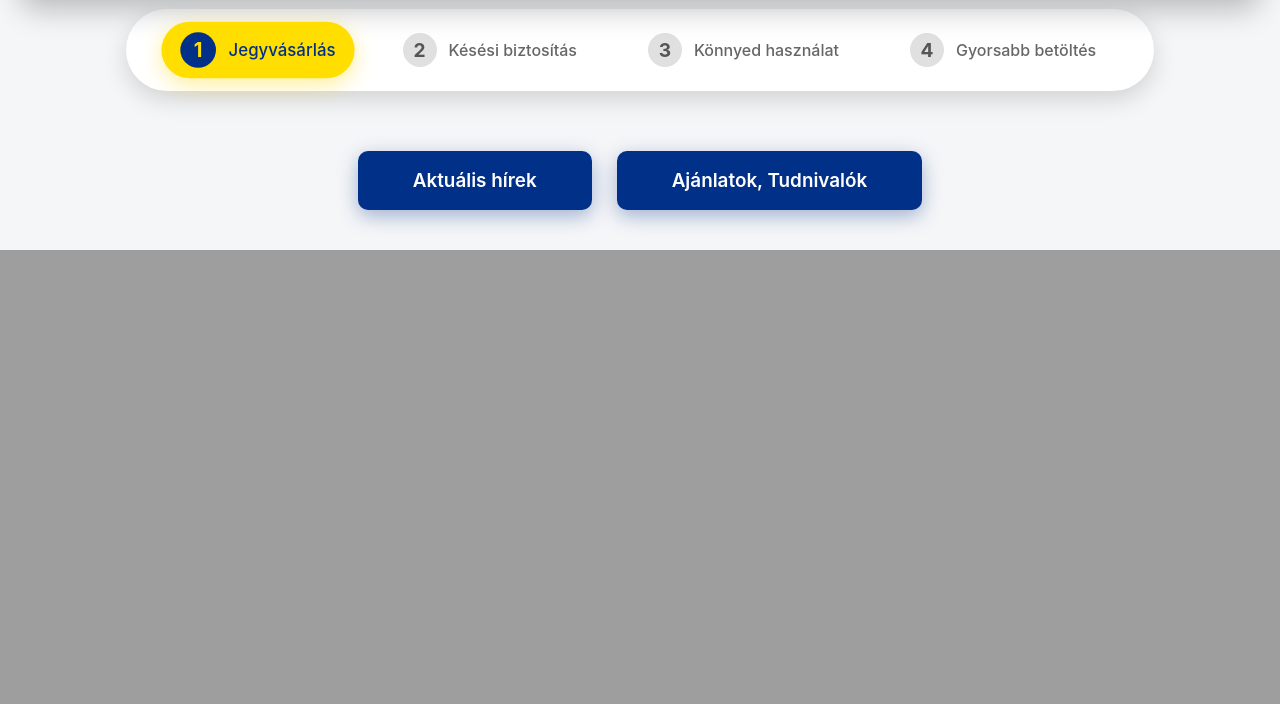
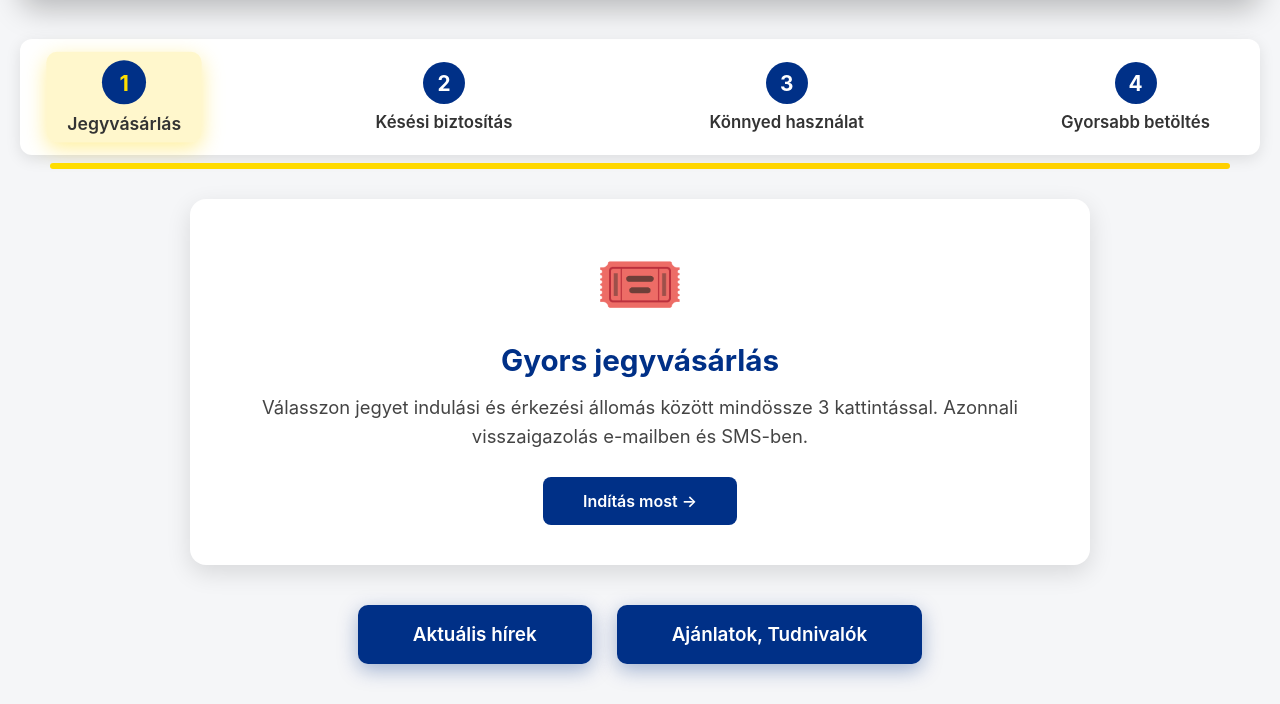
Before and after one commit to hszabolcss/M-vER, a PHP site: page / in a window 1280 px wide. Shown: the part 628-1332 px from the top of the page. Before the commit the page ends 878 px from the top, so only its background shows below. Run offline with PHP 8.4, Linux system fonts and the light colour scheme.

Commit message:
design update

```diff
--- a/index.html
+++ b/index.html
@@ -33,11 +33,12 @@
     </div>
   </header>
 
-  <!-- Hero + bal oldali doboz -->
+  <!-- Hero rész -->
   <div class="hero-container">
     <div class="hero">
       <img src="https://picsum.photos/id/1015/1400/520" alt="Hegyi táj" class="hero-bg">
 
+      <!-- Bal oldali kék panel -->
       <div class="service-panel">
         <div class="panel-title">Jegyvásárlás, menetrend</div>
 
@@ -60,9 +61,9 @@
     </div>
   </div>
 
-  <!-- Lépések sáv -->
-  <div class="progress-container">
-    <div class="progress-bar" id="steps">
+  <!-- Lépések sáv + progress csík -->
+  <div class="progress-section">
+    <div class="progress-bar">
       <div class="step active" data-step="1">
         <div class="number">1</div>
         <div class="label">Jegyvásárlás</div>
@@ -80,6 +81,21 @@
         <div class="label">Gyorsabb betöltés</div>
       </div>
     </div>
+
+    <!-- Sárga progress csík -->
+    <div class="progress-track">
+      <div class="progress-fill" id="main-progress"></div>
+    </div>
+  </div>
+
+  <!-- DINAMIKUS TARTALOM – a lépések alatt (pontosan ahogy a képen van) -->
+  <div class="dynamic-content" id="dynamic-content">
+    <div class="dynamic-box">
+      <div class="dynamic-icon" id="dynamic-icon">🎟️</div>
+      <h3 id="dynamic-title">Gyors jegyvásárlás</h3>
+      <p id="dynamic-desc">Válasszon jegyet indulási és érkezési állomás között mindössze 3 kattintással. Azonnali visszaigazolás e-mailben és SMS-ben.</p>
+      <a href="#" class="dynamic-btn">Indítás most →</a>
+    </div>
   </div>
 
   <!-- Alsó gombok -->
@@ -88,6 +104,83 @@
     <a href="#" class="big-btn">Ajánlatok, Tudnivalók</a>
   </div>
 
-  <script src="script.js"></script>
+  <script>
+    const stepData = [
+      {
+        icon: "🎟️",
+        title: "Gyors jegyvásárlás",
+        desc: "Válasszon jegyet indulási és érkezési állomás között mindössze 3 kattintással. Azonnali visszaigazolás e-mailben és SMS-ben."
+      },
+      {
+        icon: "🛡️",
+        title: "Késési biztosítás",
+        desc: "Automatikus kártérítés már 5 perc késés esetén is. A rendszer mindent intéz Ön helyett."
+      },
+      {
+        icon: "📱",
+        title: "Könnyed használat",
+        desc: "Mobilbarát felület, egyszerű és intuitív kezelőfelület. Regisztráció nélkül is használható."
+      },
+      {
+        icon: "⚡",
+        title: "Gyorsabb betöltés",
+        desc: "Optimalizált oldal, amely minden eszközön és hálózaton villámgyorsan betöltődik."
+      }
+    ];
+
+    let currentStep = 0;
+    const cycleTime = 7000; // 7 másodperc ciklusonként
+    let timerInterval = null;
+
+    function activateStep(index) {
+      // Minden lépést deaktiválunk
+      document.querySelectorAll('.step').forEach(s => s.classList.remove('active'));
+
+      // Aktiváljuk a kiválasztottat
+      const activeStep = document.querySelector(`.step[data-step="${index + 1}"]`);
+      if (activeStep) activeStep.classList.add('active');
+
+      // Frissítjük a dinamikus tartalmat
+      document.getElementById('dynamic-icon').textContent = stepData[index].icon;
+      document.getElementById('dynamic-title').textContent = stepData[index].title;
+      document.getElementById('dynamic-desc').textContent = stepData[index].desc;
+
+      currentStep = index;
+
+      // Sárga progress csík újraindítása
+      const progressFill = document.getElementById('main-progress');
+      progressFill.style.transition = 'none';
+      progressFill.style.width = '0%';
+
+      setTimeout(() => {
+        progressFill.style.transition = `width ${cycleTime}ms linear`;
+        progressFill.style.width = '100%';
+      }, 20);
+    }
+
+    function startAutoCycle() {
+      if (timerInterval) clearInterval(timerInterval);
+
+      timerInterval = setInterval(() => {
+        let next = (currentStep + 1) % stepData.length;
+        activateStep(next);
+      }, cycleTime);
+    }
+
+    // Oldal betöltésekor
+    window.onload = () => {
+      activateStep(0);
+      startAutoCycle();
+
+      // Kattintásra is lehessen váltani
+      document.querySelectorAll('.step').forEach((step, index) => {
+        step.addEventListener('click', () => {
+          clearInterval(timerInterval);
+          activateStep(index);
+          startAutoCycle();
+        });
+      });
+    };
+  </script>
 </body>
 </html>
--- a/style.css
+++ b/style.css
@@ -249,3 +249,123 @@ body {
   background: #0048b0;
   transform: translateY(-3px);
 }
+
+/* Progress section */
+.progress-section {
+  max-width: 1400px;
+  margin: 40px auto 20px;
+  padding: 0 20px;
+}
+
+.progress-bar {
+  display: flex;
+  justify-content: space-between;
+  background: white;
+  border-radius: 12px;
+  padding: 15px 30px;
+  box-shadow: 0 4px 15px rgba(0,0,0,0.1);
+  margin-bottom: 8px;
+}
+
+.step {
+  display: flex;
+  flex-direction: column;
+  align-items: center;
+  gap: 8px;
+  cursor: pointer;
+  padding: 8px 20px;
+  border-radius: 10px;
+  transition: all 0.3s;
+}
+
+.step.active {
+  background: rgba(255, 215, 0, 0.2);
+}
+
+.number {
+  width: 42px;
+  height: 42px;
+  background: #003087;
+  color: white;
+  border-radius: 50%;
+  display: flex;
+  align-items: center;
+  justify-content: center;
+  font-weight: bold;
+  font-size: 1.3rem;
+}
+
+.label {
+  font-size: 1.05rem;
+  font-weight: 600;
+  color: #333;
+  text-align: center;
+  white-space: nowrap;
+}
+
+/* Sárga progress track */
+.progress-track {
+  height: 6px;
+  background: #ddd;
+  border-radius: 3px;
+  overflow: hidden;
+  margin: 0 30px;
+}
+
+.progress-fill {
+  height: 100%;
+  background: linear-gradient(to right, #ffde00, #ffd000);
+  width: 0%;
+  transition: width 7000ms linear;
+}
+
+/* Dinamikus tartalom doboz */
+.dynamic-content {
+  max-width: 1400px;
+  margin: 30px auto;
+  padding: 0 20px;
+}
+
+.dynamic-box {
+  background: white;
+  border-radius: 16px;
+  padding: 40px 50px;
+  box-shadow: 0 8px 25px rgba(0,0,0,0.12);
+  text-align: center;
+  max-width: 900px;
+  margin: 0 auto;
+}
+
+.dynamic-icon {
+  font-size: 4.5rem;
+  margin-bottom: 15px;
+}
+
+.dynamic-box h3 {
+  font-size: 1.85rem;
+  color: #003087;
+  margin-bottom: 15px;
+}
+
+.dynamic-box p {
+  font-size: 1.15rem;
+  color: #444;
+  line-height: 1.6;
+  margin-bottom: 25px;
+}
+
+.dynamic-btn {
+  display: inline-block;
+  background: #003087;
+  color: white;
+  padding: 14px 40px;
+  border-radius: 8px;
+  text-decoration: none;
+  font-weight: 600;
+  transition: all 0.3s;
+}
+
+.dynamic-btn:hover {
+  background: #002255;
+  transform: translateY(-3px);
+}
```
